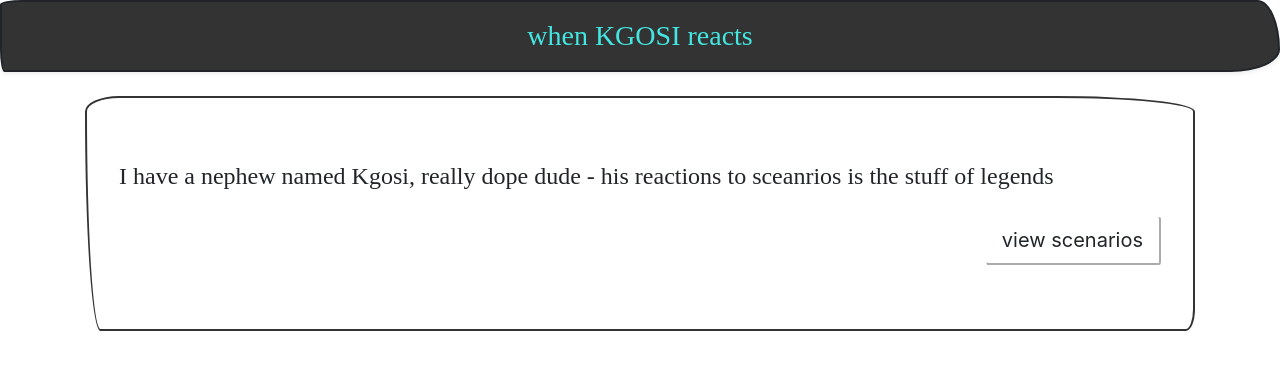
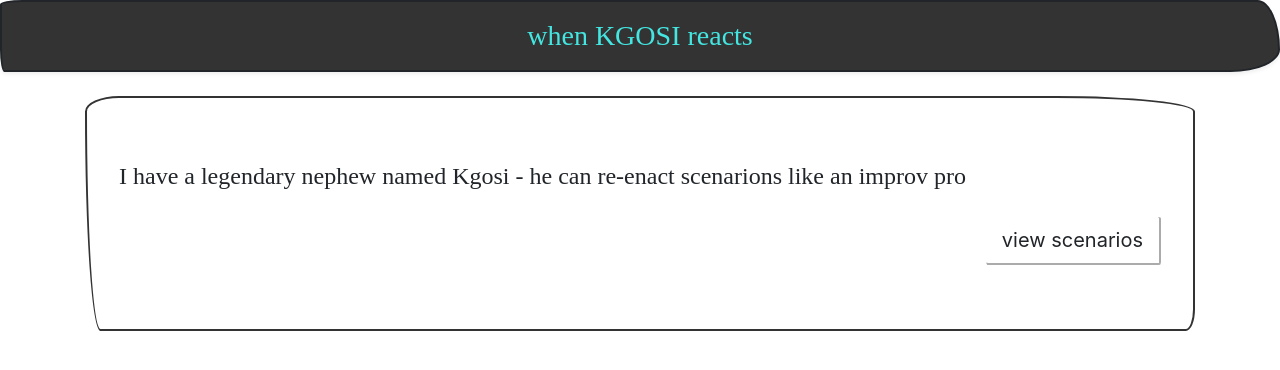
Before and after one commit to moemedimooms/the-KGOSI-improv-show, a React (Create React App) app: page / in a window 1280 px wide. Shown: the top 370 px of the page. Built offline with nearby package versions, Linux system fonts and the light colour scheme; a web font is replaced by a local one.

Commit message:
updated text content of JSX partial of DefaultContent component

```diff
--- a/src/components/presentational/DefaultContent/index.js
+++ b/src/components/presentational/DefaultContent/index.js
@@ -31,8 +31,8 @@ const DefaultContent = (props) => {
     <div className="jumbotron">
       <p className="h4 font-weight-lighter">
         <animated.span style={{ ...txtSpring }}>
-          I have a nephew named Kgosi, really dope dude - his reactions to
-          sceanrios is the stuff of legends
+          I have a legendary nephew named Kgosi - he can re-enact scenarions
+          like an improv pro
         </animated.span>
       </p>
       <div className="text-right">
```
